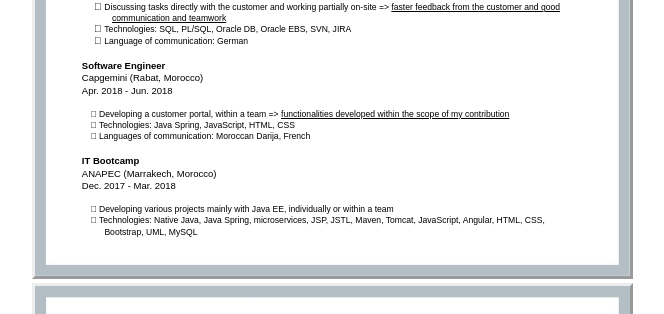
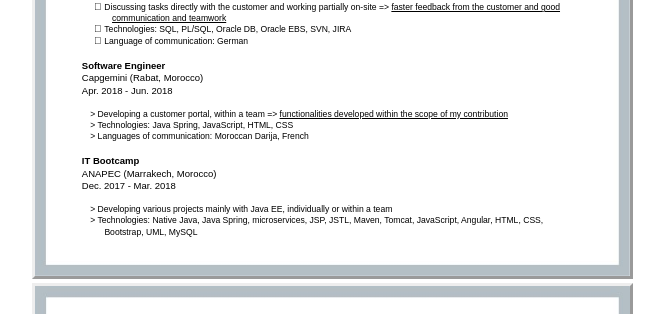
Before and after one commit to maurusian/maurusian.github.io, a Jekyll site: the page cv/index.html, which Jekyll copies as it is, in a window 1280 px wide. Shown: the part 569-883 px from the top of the page, without its empty margins (311-975 px from the left). Built offline with Jekyll 4.4.1, drawn with Linux system fonts in a browser that asks for light colours; a script that is not in the unit is left out; some of the changed text lies outside the part shown.

Commit message:
adjusting list symbol

```diff
--- a/cv/index.html
+++ b/cv/index.html
@@ -78,14 +78,14 @@ div.cls_021{font-family:Arial,serif;font-size:9.1px;color:rgb(0,0,0);font-weight
 <div style="position:absolute;left:46.80px;top:625.98px" class="cls_010"><span class="cls_010">Software Engineer</span></div>
 <div style="position:absolute;left:46.80px;top:637.98px" class="cls_011"><span class="cls_011">Capgemini (Rabat, Morocco)</span></div>
 <div style="position:absolute;left:46.80px;top:650.94px" class="cls_011"><span class="cls_011">Apr. 2018 - Jun. 2018</span></div>
-<div style="position:absolute;left:55.20px;top:674.82px" class="cls_017"><span class="cls_017"></span><span class="cls_016">   Developing a customer portal, within a team => </span><span class="cls_024">functionalities developed within the scope of my contribution</span></div>
-<div style="position:absolute;left:55.20px;top:685.98px" class="cls_017"><span class="cls_017"></span><span class="cls_016">   Technologies: Java Spring, JavaScript, HTML, CSS</span></div>
-<div style="position:absolute;left:55.20px;top:697.26px" class="cls_017"><span class="cls_017"></span><span class="cls_016">   Languages of communication: Moroccan Darija, French</span></div>
+<div style="position:absolute;left:55.20px;top:674.82px" class="cls_017"><span class="cls_017">></span><span class="cls_016">   Developing a customer portal, within a team => </span><span class="cls_024">functionalities developed within the scope of my contribution</span></div>
+<div style="position:absolute;left:55.20px;top:685.98px" class="cls_017"><span class="cls_017">></span><span class="cls_016">   Technologies: Java Spring, JavaScript, HTML, CSS</span></div>
+<div style="position:absolute;left:55.20px;top:697.26px" class="cls_017"><span class="cls_017">></span><span class="cls_016">   Languages of communication: Moroccan Darija, French</span></div>
 <div style="position:absolute;left:46.80px;top:721.38px" class="cls_010"><span class="cls_010">IT Bootcamp</span></div>
 <div style="position:absolute;left:46.80px;top:733.86px" class="cls_011"><span class="cls_011">ANAPEC (Marrakech, Morocco)</span></div>
 <div style="position:absolute;left:46.80px;top:746.34px" class="cls_011"><span class="cls_011">Dec. 2017 - Mar. 2018</span></div>
-<div style="position:absolute;left:55.20px;top:770.24px" class="cls_017"><span class="cls_017"></span><span class="cls_016">   Developing various projects mainly with Java EE, individually or within a team</span></div>
-<div style="position:absolute;left:55.20px;top:781.40px" class="cls_017"><span class="cls_017"></span><span class="cls_016">   Technologies: Native Java, Java Spring, microservices, JSP, JSTL, Maven, Tomcat, JavaScript, Angular, HTML, CSS,</span></div>
+<div style="position:absolute;left:55.20px;top:770.24px" class="cls_017"><span class="cls_017">></span><span class="cls_016">   Developing various projects mainly with Java EE, individually or within a team</span></div>
+<div style="position:absolute;left:55.20px;top:781.40px" class="cls_017"><span class="cls_017">></span><span class="cls_016">   Technologies: Native Java, Java Spring, microservices, JSP, JSTL, Maven, Tomcat, JavaScript, Angular, HTML, CSS,</span></div>
 <div style="position:absolute;left:69.38px;top:792.68px" class="cls_016"><span class="cls_016">Bootstrap, UML, MySQL</span></div>
 </div>
 <div style="position:absolute;left:50%;margin-left:-297px;top:852px;width:595px;height:842px;border-style:outset;overflow:hidden">
@@ -94,46 +94,46 @@ div.cls_021{font-family:Arial,serif;font-size:9.1px;color:rgb(0,0,0);font-weight
 <div style="position:absolute;left:46.80px;top:57.20px" class="cls_010"><span class="cls_010">Freelance developer</span></div>
 <div style="position:absolute;left:46.80px;top:69.68px" class="cls_011"><span class="cls_011">Upwork Online Platform</span></div>
 <div style="position:absolute;left:46.80px;top:82.18px" class="cls_011"><span class="cls_011">Jul. 2017 - Oct. 2017</span></div>
-<div style="position:absolute;left:55.20px;top:106.06px" class="cls_017"><span class="cls_017"></span><span class="cls_016">   Developing web-scrapers for various sites, e.g. YouTube, Amazon. => thousands of data points collected for each mini-project</span></div>
-<div style="position:absolute;left:55.20px;top:117.22px" class="cls_017"><span class="cls_017"></span><span class="cls_016">   Developing Google search bots => fulfilling various customer requirements</span></div>
-<div style="position:absolute;left:55.20px;top:128.50px" class="cls_017"><span class="cls_017"></span><span class="cls_016">   Technologies: Python, Selenium</span></div>
+<div style="position:absolute;left:55.20px;top:106.06px" class="cls_017"><span class="cls_017">></span><span class="cls_016">   Developing web-scrapers for various sites, e.g. YouTube, Amazon. => thousands of data points collected for each mini-project</span></div>
+<div style="position:absolute;left:55.20px;top:117.22px" class="cls_017"><span class="cls_017">></span><span class="cls_016">   Developing Google search bots => fulfilling various customer requirements</span></div>
+<div style="position:absolute;left:55.20px;top:128.50px" class="cls_017"><span class="cls_017">></span><span class="cls_016">   Technologies: Python, Selenium</span></div>
 <div style="position:absolute;left:46.80px;top:152.38px" class="cls_010"><span class="cls_010">Python Developer (Master thesis)</span></div>
 <div style="position:absolute;left:46.32px;top:163.42px" class="cls_011"><span class="cls_011">Babeș-Bolyai University, Faculty of Physics (Cluj-Napoca, Romania)</span></div>
 <div style="position:absolute;left:46.32px;top:176.02px" class="cls_011"><span class="cls_011">Oct. 2016 - Jul. 2017</span></div>
 <div style="position:absolute;left:46.32px;top:202.54px" class="cls_013"><span class="cls_013">Studying the relationship between Round-trip Time and distance on the router network, and the mathematical properties of</span></div>
 <div style="position:absolute;left:48.12px;top:214.06px" class="cls_013"><span class="cls_013">the network</span></div>
-<div style="position:absolute;left:59.04px;top:239.50px" class="cls_017"><span class="cls_017"></span></div>
+<div style="position:absolute;left:59.04px;top:239.50px" class="cls_017"><span class="cls_017">></span></div>
 <div style="position:absolute;left:77.06px;top:239.50px" class="cls_016"><span class="cls_016">Finding a good dataset containing RTT of packets and geolocation/IP information => CAIDA traceroute dataset</span></div>
-<div style="position:absolute;left:59.04px;top:250.81px" class="cls_017"><span class="cls_017"></span></div>
+<div style="position:absolute;left:59.04px;top:250.81px" class="cls_017"><span class="cls_017">></span></div>
 <div style="position:absolute;left:77.06px;top:250.81px" class="cls_016"><span class="cls_016">Extracting relevant data from dataset WART files, data munging</span></div>
-<div style="position:absolute;left:59.04px;top:262.09px" class="cls_017"><span class="cls_017"></span></div>
+<div style="position:absolute;left:59.04px;top:262.09px" class="cls_017"><span class="cls_017">></span></div>
 <div style="position:absolute;left:77.06px;top:262.09px" class="cls_016"><span class="cls_016">Data analysis, extrapolation and checking hypotheses, assisting research team in simulation test => paper published</span></div>
-<div style="position:absolute;left:59.04px;top:273.25px" class="cls_017"><span class="cls_017"></span></div>
+<div style="position:absolute;left:59.04px;top:273.25px" class="cls_017"><span class="cls_017">></span></div>
 <div style="position:absolute;left:77.06px;top:273.25px" class="cls_016"><span class="cls_016">Technologies: Python, Scamper (module), Sci-Py, SciKit-Learn, NumPy, igraph, Matplotlib, Octave/Matlab</span></div>
 <div style="position:absolute;left:41.04px;top:300.01px" class="cls_008"><span class="cls_008">JOB-RELATED SKILLS</span></div>
-<div style="position:absolute;left:41.04px;top:336.61px" class="cls_015"><span class="cls_015"></span><span class="cls_007"> </span><span class="cls_006">Programming languages: Python, Java, C, C++,</span></div>
-<div style="position:absolute;left:313.15px;top:335.65px" class="cls_015"><span class="cls_015"></span><span class="cls_007"> </span><span class="cls_006">Keen interest in learning and improving skills</span></div>
+<div style="position:absolute;left:41.04px;top:336.61px" class="cls_015"><span class="cls_015">></span><span class="cls_007"> </span><span class="cls_006">Programming languages: Python, Java, C, C++,</span></div>
+<div style="position:absolute;left:313.15px;top:335.65px" class="cls_015"><span class="cls_015">></span><span class="cls_007"> </span><span class="cls_006">Keen interest in learning and improving skills</span></div>
 <div style="position:absolute;left:48.12px;top:348.01px" class="cls_006"><span class="cls_006">Go, Scala, Perl, Linux Shell, Batch</span></div>
-<div style="position:absolute;left:313.15px;top:358.57px" class="cls_015"><span class="cls_015"></span><span class="cls_007"> </span><span class="cls_006">Strong interpersonal communication & ability to blend in</span></div>
-<div style="position:absolute;left:41.04px;top:369.85px" class="cls_015"><span class="cls_015"></span><span class="cls_007"> </span><span class="cls_006">Web technologies: PHP, JavaScript, HTML,</span></div>
+<div style="position:absolute;left:313.15px;top:358.57px" class="cls_015"><span class="cls_015">></span><span class="cls_007"> </span><span class="cls_006">Strong interpersonal communication & ability to blend in</span></div>
+<div style="position:absolute;left:41.04px;top:369.85px" class="cls_015"><span class="cls_015">></span><span class="cls_007"> </span><span class="cls_006">Web technologies: PHP, JavaScript, HTML,</span></div>
 <div style="position:absolute;left:320.23px;top:369.97px" class="cls_006"><span class="cls_006">different environments</span></div>
 <div style="position:absolute;left:48.12px;top:381.25px" class="cls_006"><span class="cls_006">CSS, Python (Django), Java EE, Wordpress</span></div>
-<div style="position:absolute;left:313.15px;top:391.81px" class="cls_015"><span class="cls_015"></span><span class="cls_007"> </span><span class="cls_006">Strong command of speaking, writing and presenting in</span></div>
-<div style="position:absolute;left:41.04px;top:403.09px" class="cls_015"><span class="cls_015"></span><span class="cls_007"> </span><span class="cls_006">Database technologies: SQL, PL/SQL, Oracle</span></div>
+<div style="position:absolute;left:313.15px;top:391.81px" class="cls_015"><span class="cls_015">></span><span class="cls_007"> </span><span class="cls_006">Strong command of speaking, writing and presenting in</span></div>
+<div style="position:absolute;left:41.04px;top:403.09px" class="cls_015"><span class="cls_015">></span><span class="cls_007"> </span><span class="cls_006">Database technologies: SQL, PL/SQL, Oracle</span></div>
 <div style="position:absolute;left:320.23px;top:403.21px" class="cls_006"><span class="cls_006">English</span></div>
 <div style="position:absolute;left:48.12px;top:414.51px" class="cls_006"><span class="cls_006">DB, MySQL, PostgreSQL, SQL Server, UML</span></div>
-<div style="position:absolute;left:313.15px;top:425.07px" class="cls_015"><span class="cls_015"></span><span class="cls_007"> </span><span class="cls_006">Good command of German in business setting</span></div>
-<div style="position:absolute;left:41.04px;top:436.35px" class="cls_015"><span class="cls_015"></span><span class="cls_007"> </span><span class="cls_006">Data files (read, write, parse): XML, HTML,</span></div>
+<div style="position:absolute;left:313.15px;top:425.07px" class="cls_015"><span class="cls_015">></span><span class="cls_007"> </span><span class="cls_006">Good command of German in business setting</span></div>
+<div style="position:absolute;left:41.04px;top:436.35px" class="cls_015"><span class="cls_015">></span><span class="cls_007"> </span><span class="cls_006">Data files (read, write, parse): XML, HTML,</span></div>
 <div style="position:absolute;left:48.12px;top:447.75px" class="cls_006"><span class="cls_006">CSV, Excel, Doc, PDF, SQL, TXT</span></div>
-<div style="position:absolute;left:313.15px;top:447.99px" class="cls_015"><span class="cls_015"></span><span class="cls_007"> </span><span class="cls_006">Good time and project management skills</span></div>
-<div style="position:absolute;left:313.15px;top:470.91px" class="cls_015"><span class="cls_015"></span><span class="cls_007"> </span><span class="cls_006">Responsibility and highly adaptable to tough working</span></div>
+<div style="position:absolute;left:313.15px;top:447.99px" class="cls_015"><span class="cls_015">></span><span class="cls_007"> </span><span class="cls_006">Good time and project management skills</span></div>
+<div style="position:absolute;left:313.15px;top:470.91px" class="cls_015"><span class="cls_015">></span><span class="cls_007"> </span><span class="cls_006">Responsibility and highly adaptable to tough working</span></div>
 <div style="position:absolute;left:320.23px;top:482.19px" class="cls_006"><span class="cls_006">conditions</span></div>
 <div style="position:absolute;left:41.04px;top:504.15px" class="cls_008"><span class="cls_008">LANGUAGE SKILLS</span></div>
-<div style="position:absolute;left:41.04px;top:531.03px" class="cls_022"><span class="cls_022"></span><span class="cls_006"> Moroccan Darija - Mother tongue</span></div>
-<div style="position:absolute;left:41.04px;top:541.35px" class="cls_022"><span class="cls_022"></span><span class="cls_006"> English - C2</span></div>
-<div style="position:absolute;left:41.04px;top:551.79px" class="cls_022"><span class="cls_022"></span><span class="cls_006"> French - C2</span></div>
-<div style="position:absolute;left:41.04px;top:562.11px" class="cls_022"><span class="cls_022"></span><span class="cls_006"> German - B2</span></div>
-<div style="position:absolute;left:41.04px;top:572.43px" class="cls_022"><span class="cls_022"></span><span class="cls_006"> Standard Arabic - C1</span></div>
+<div style="position:absolute;left:41.04px;top:531.03px" class="cls_022"><span class="cls_022">></span><span class="cls_006"> Moroccan Darija - Mother tongue</span></div>
+<div style="position:absolute;left:41.04px;top:541.35px" class="cls_022"><span class="cls_022">></span><span class="cls_006"> English - C2</span></div>
+<div style="position:absolute;left:41.04px;top:551.79px" class="cls_022"><span class="cls_022">></span><span class="cls_006"> French - C2</span></div>
+<div style="position:absolute;left:41.04px;top:562.11px" class="cls_022"><span class="cls_022">></span><span class="cls_006"> German - B2</span></div>
+<div style="position:absolute;left:41.04px;top:572.43px" class="cls_022"><span class="cls_022">></span><span class="cls_006"> Standard Arabic - C1</span></div>
 <div style="position:absolute;left:41.04px;top:595.50px" class="cls_008"><span class="cls_008">EDUCATION</span></div>
 <div style="position:absolute;left:41.04px;top:628.02px" class="cls_009"><span class="cls_009">Master degree in Computational Physics</span></div>
 <div style="position:absolute;left:41.04px;top:645.42px" class="cls_006"><span class="cls_006">Babeș-Bolyai University, Faculty of Physics (Cluj-Napoca, Romania)</span></div>
@@ -142,7 +142,7 @@ div.cls_021{font-family:Arial,serif;font-size:9.1px;color:rgb(0,0,0);font-weight
 <div style="position:absolute;left:41.04px;top:696.66px" class="cls_006"><span class="cls_006">Ecole Marocaine des Sciences de l’Ingénieur (Marrakech, Morocco)</span></div>
 <div style="position:absolute;left:41.04px;top:706.98px" class="cls_006"><span class="cls_006">01 Oct. 2009 - Jul. 2012</span></div>
 <div style="position:absolute;left:41.04px;top:730.14px" class="cls_008"><span class="cls_008">PUBLICATION</span></div>
-<div style="position:absolute;left:41.04px;top:761.60px" class="cls_015"><span class="cls_015"></span><span class="cls_007"> </span><span class="cls_006">Papp, I., Varga, L., Afifi, M. </span><span class="cls_023">et al.</span><span class="cls_006"> Scaling in the space-time of the Internet. </span><span class="cls_023">Sci Rep</span><span class="cls_006"> </span><span class="cls_021">9, </span><span class="cls_006">9734 (2019).</span></div>
+<div style="position:absolute;left:41.04px;top:761.60px" class="cls_015"><span class="cls_015">></span><span class="cls_007"> </span><span class="cls_006">Papp, I., Varga, L., Afifi, M. </span><span class="cls_023">et al.</span><span class="cls_006"> Scaling in the space-time of the Internet. </span><span class="cls_023">Sci Rep</span><span class="cls_006"> </span><span class="cls_021">9, </span><span class="cls_006">9734 (2019).</span></div>
 <div style="position:absolute;left:48.12px;top:777.44px" class="cls_006"><span class="cls_006"> </span><A HREF="https://doi.org/10.1038/s41598-019-46208-6/">https://doi.org/10.1038/s41598-019-46208-6</A> </div>
 </div>
 
```
